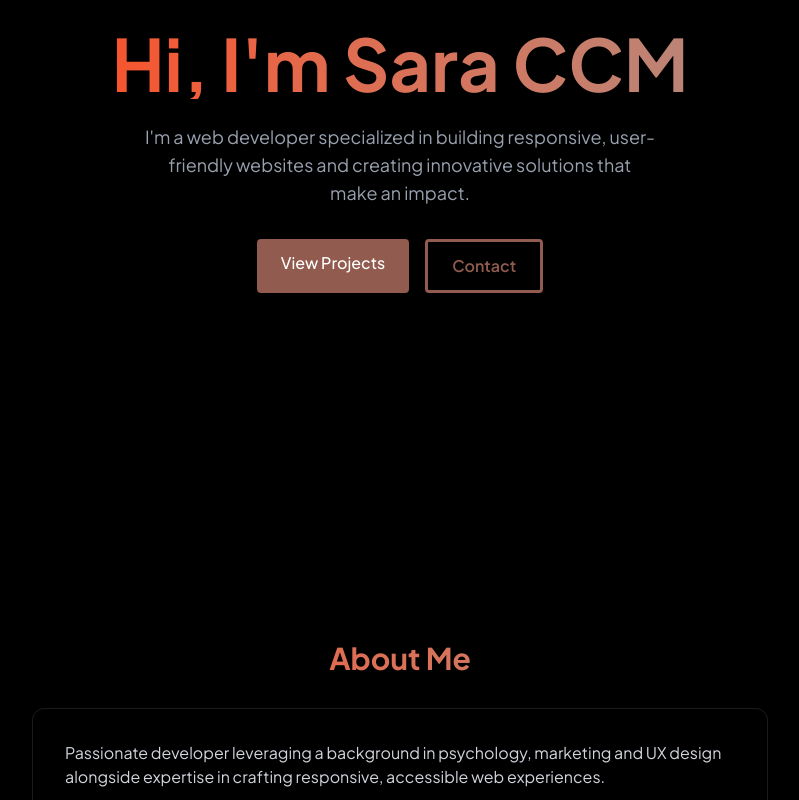
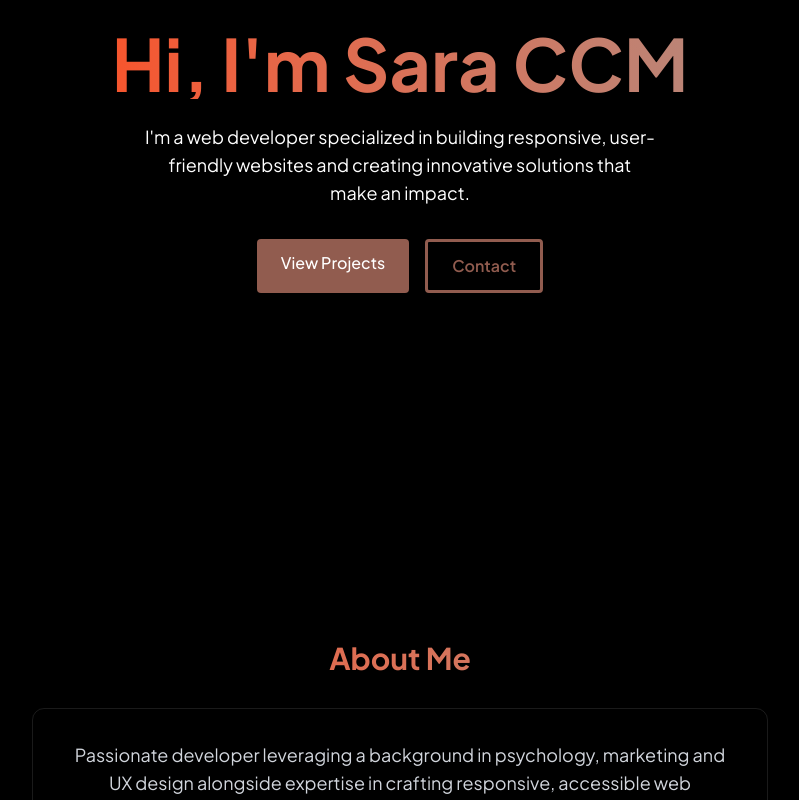
Before and after one commit to saraccmululo/Portfolio, a React (Vite) app: page / in a window 1280 px wide. Shown: the part 240-1040 px from the top of the page, without its empty margins (240-1039 px from the left). Built offline with nearby package versions, Linux system fonts and the light colour scheme.

Commit message:
adjusted p font size

```diff
--- a/package.json
+++ b/package.json
@@ -10,7 +10,7 @@
     "lint": "eslint .",
     "preview": "vite preview",
     "predeply": "npm run build",
-    "deply":"gh-pages -d dist"
+    "deploy": "gh-pages -d dist"
   },
   "dependencies": {
     "@tailwindcss/vite": "^4.1.7",
--- a/src/components/sections/About.jsx
+++ b/src/components/sections/About.jsx
@@ -14,7 +14,7 @@
           About Me
         </h2>
         <div className="rounded-xl p-8 border-white/10 border hover:-translate-y-1 transition-all">
-          <p className="text-gray-300 mb-2">
+          <p className="text-gray-300 mb-2 text-lg text-center">
             Passionate developer leveraging a background in psychology,
             marketing and UX design alongside expertise in crafting responsive,
             accessible web experiences.
--- a/src/components/sections/Home.jsx
+++ b/src/components/sections/Home.jsx
@@ -11,7 +11,7 @@
         <h1 className="text-5xl md:text-7xl font-bold mb-6 bg-gradient-to-r from-[#f6552d] to-[#bb8476] bg-clip-text leading-right text-transparent">
           Hi, I'm Sara CCM
         </h1>
-        <p className="text-gray-400 text-lg mb-8 max-w-lg mx-auto">
+        <p className="text-white text-lg mb-8 max-w-lg mx-auto">
           I'm a web developer specialized in building responsive, user-friendly websites and creating innovative solutions that make an impact.
         </p>
         <div className="flex justify-center space-x-4">
```
Also changed, not shown: 1 other file (tests, documents, lock files or other folders).
